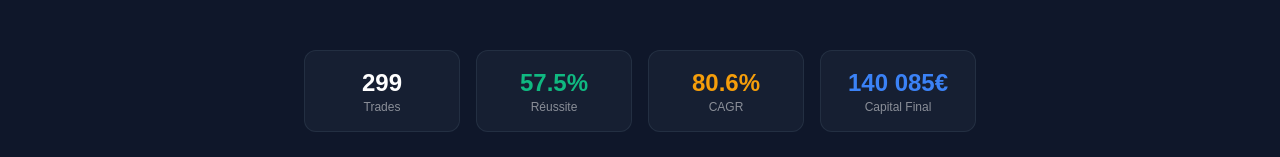
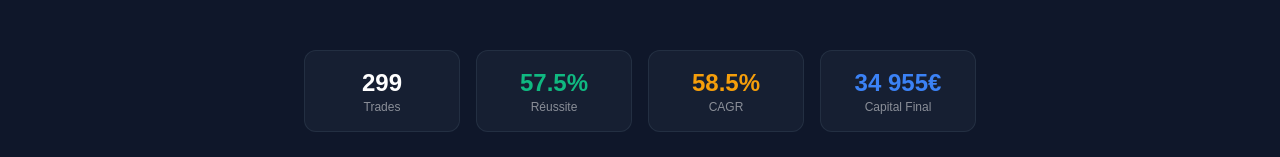
Before and after one commit to muraltechstudio-ops/citadel-alpha-v3, a Next.js app: page /track-record in a window 1280 px wide. Shown: the part 254-411 px from the top of the page. Built offline with nearby package versions, Linux system fonts and the light colour scheme.

Commit message:
Fix track record: 58.5% CAGR, 34 955€

```diff
--- a/app/track-record/page.tsx
+++ b/app/track-record/page.tsx
@@ -357,11 +357,11 @@ export default function TrackRecordPage() {
             <div className="text-xs text-[#FEFEFE]/50">Réussite</div>
           </div>
           <div className="bg-[#1E293B]/50 border border-[#334155]/50 rounded-xl p-4 text-center">
-            <div className="text-2xl font-bold text-[#F59E0B]">80.6%</div>
+            <div className="text-2xl font-bold text-[#F59E0B]">58.5%</div>
             <div className="text-xs text-[#FEFEFE]/50">CAGR</div>
           </div>
           <div className="bg-[#1E293B]/50 border border-[#334155]/50 rounded-xl p-4 text-center">
-            <div className="text-2xl font-bold text-[#3B82F6]">140 085€</div>
+            <div className="text-2xl font-bold text-[#3B82F6]">34 955€</div>
             <div className="text-xs text-[#FEFEFE]/50">Capital Final</div>
           </div>
         </div>
```
